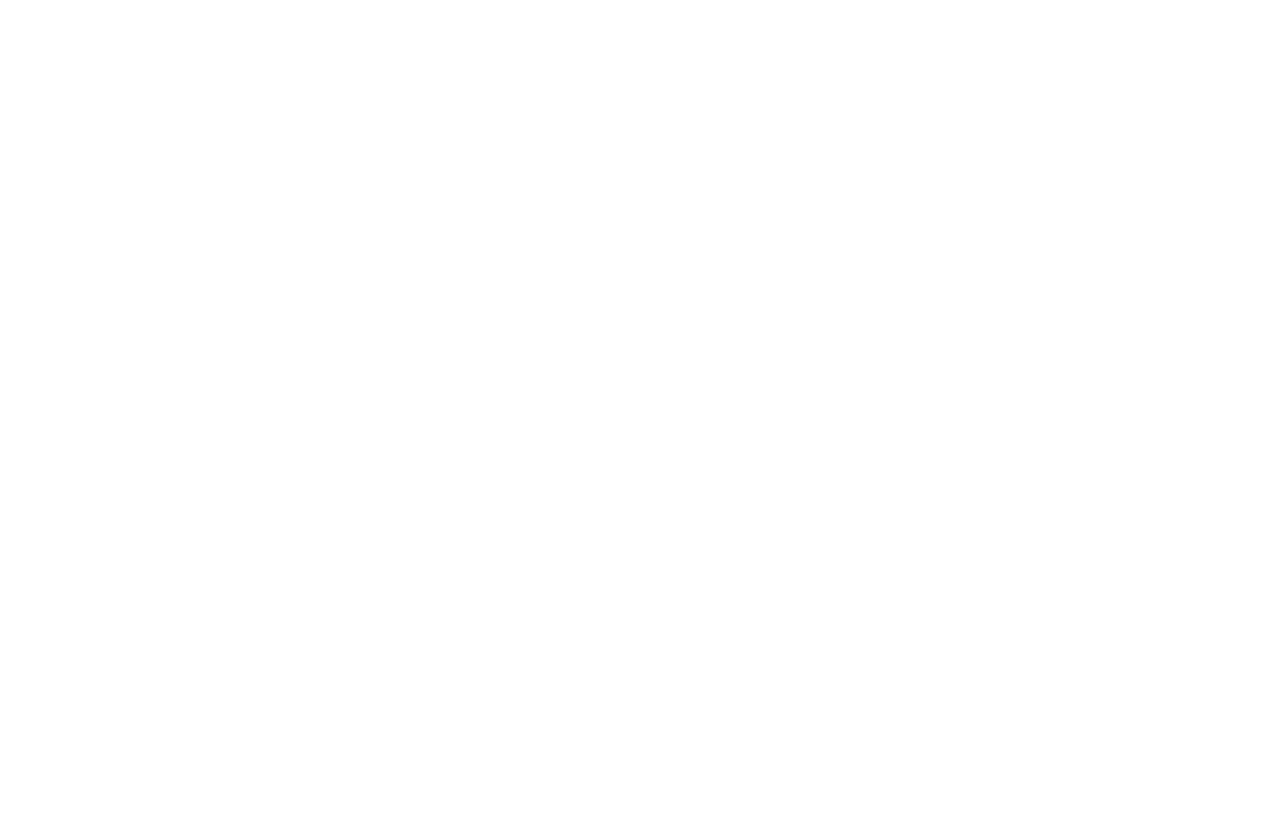
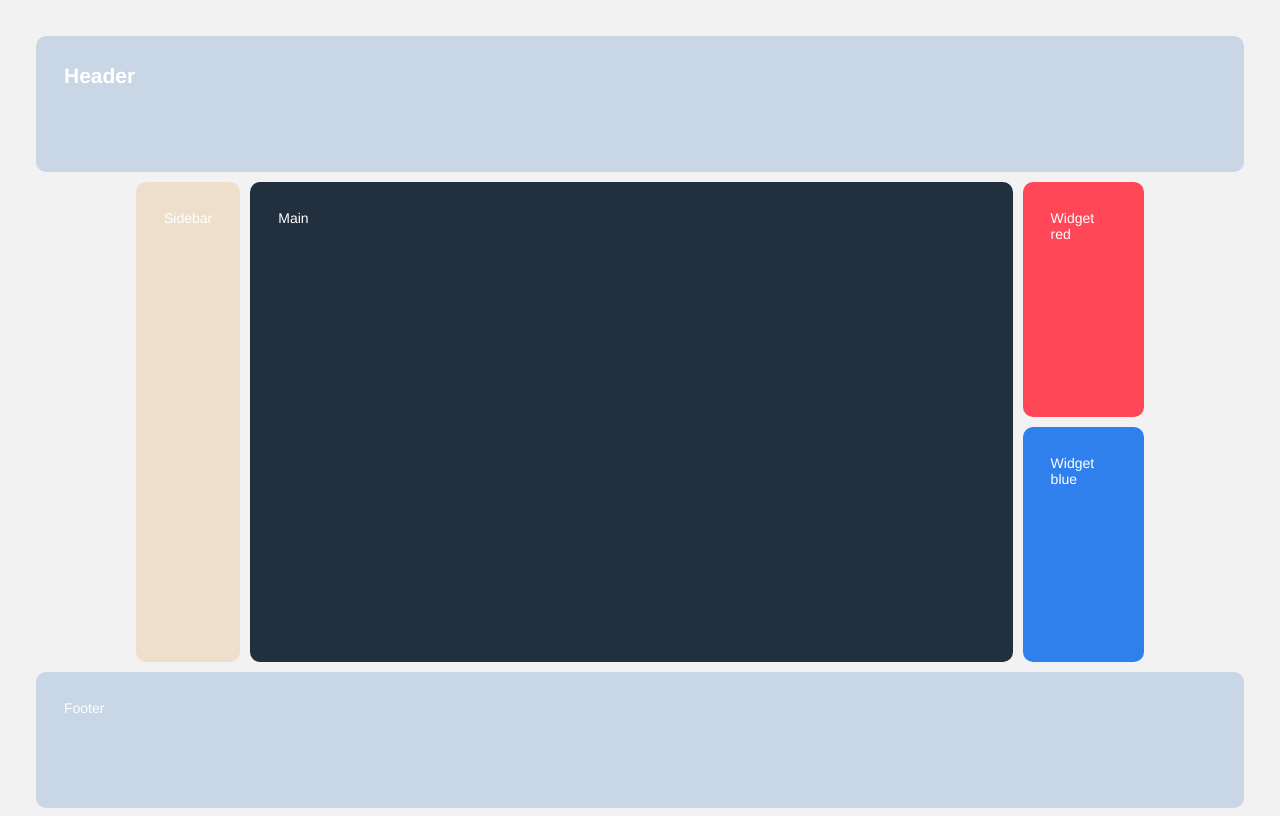
Before and after one commit to chrigarc/example-grid-flexblox, a plain HTML site: page flexbox.html in a window 1280 px wide. Drawn offline with Linux system fonts and the light colour scheme.

Commit message:
funcionalidad con flexbox

```diff
--- a/flexbox.html
+++ b/flexbox.html
@@ -8,20 +8,29 @@
 </head>
 <body>
     <div class="root">
-        <header class="header">
+        <header class="header root__item">
+            <h2 class="title">
+                Header
+            </h2>
         </header>
-        <main class="main">
-        </main>
-        <aside class="sidebar">
-
-        </aside>
-        <article class="widget">
-
-        </article>
-        <article class="widget">
-
-        </article>
-        <footer class="footer">
+        <div class="container">
+            <main class="main root__item">
+                Main
+            </main>
+            <aside class="sidebar root__item">
+                Sidebar
+            </aside>
+            <div class="container-widgets">
+                <article class="widget root__item widget_red">
+                    Widget red
+                </article>
+                <article class="widget root__item widget_blue">
+                    Widget blue
+                </article>
+            </div>
+        </div>
+        <footer class="footer root__item">
+            Footer
         </footer>
     </div>
 </body>
--- a/styles/pages/flexbox.css
+++ b/styles/pages/flexbox.css
@@ -0,0 +1,80 @@
+body {
+    background: #F2F2F2;
+    font-size: 14px;
+}
+
+.root {
+    height: 100vh;
+    font-family: Helvetica, Arial, sans-serif;
+    -webkit-box-sizing: border-box;
+    -moz-box-sizing: border-box;
+    box-sizing: border-box;
+    padding: 2em;
+    display: flex;
+    gap: 10px;
+    flex-wrap: wrap;
+}
+
+.root__item {
+    padding: 2em;
+    -webkit-border-radius: 10px;
+    -moz-border-radius: 10px;
+    border-radius: 10px;
+    color: white;
+}
+
+.header {
+    background: #c8d6e5;
+    width: 100vw;
+    height: 10vh;
+}
+
+.sidebar {
+    background: #eedfcc;
+    order: 0;
+}
+
+.main {
+    background: #222f3e;
+    order: 1;
+    width: 75%;
+}
+
+.footer {
+    background: #c8d6e5;
+    width: 100vw;
+    height: 10vh;
+}
+
+.widget {
+    height: 50%;
+}
+
+.widget_blue {
+    background: #2F80ED;
+}
+
+.widget_red {
+    background: #ff4757;
+}
+
+.title {
+    margin: 0;
+}
+
+.container {
+    display: flex;
+    gap: 10px;
+    height: 60vh;
+    padding-left: 100px;
+    padding-right: 100px;
+    width: 100%;
+}
+
+.container-widgets {
+    order: 3;
+    display: flex;
+    gap: 10px;
+    flex-direction: column;
+    height: 100%;
+}
```
